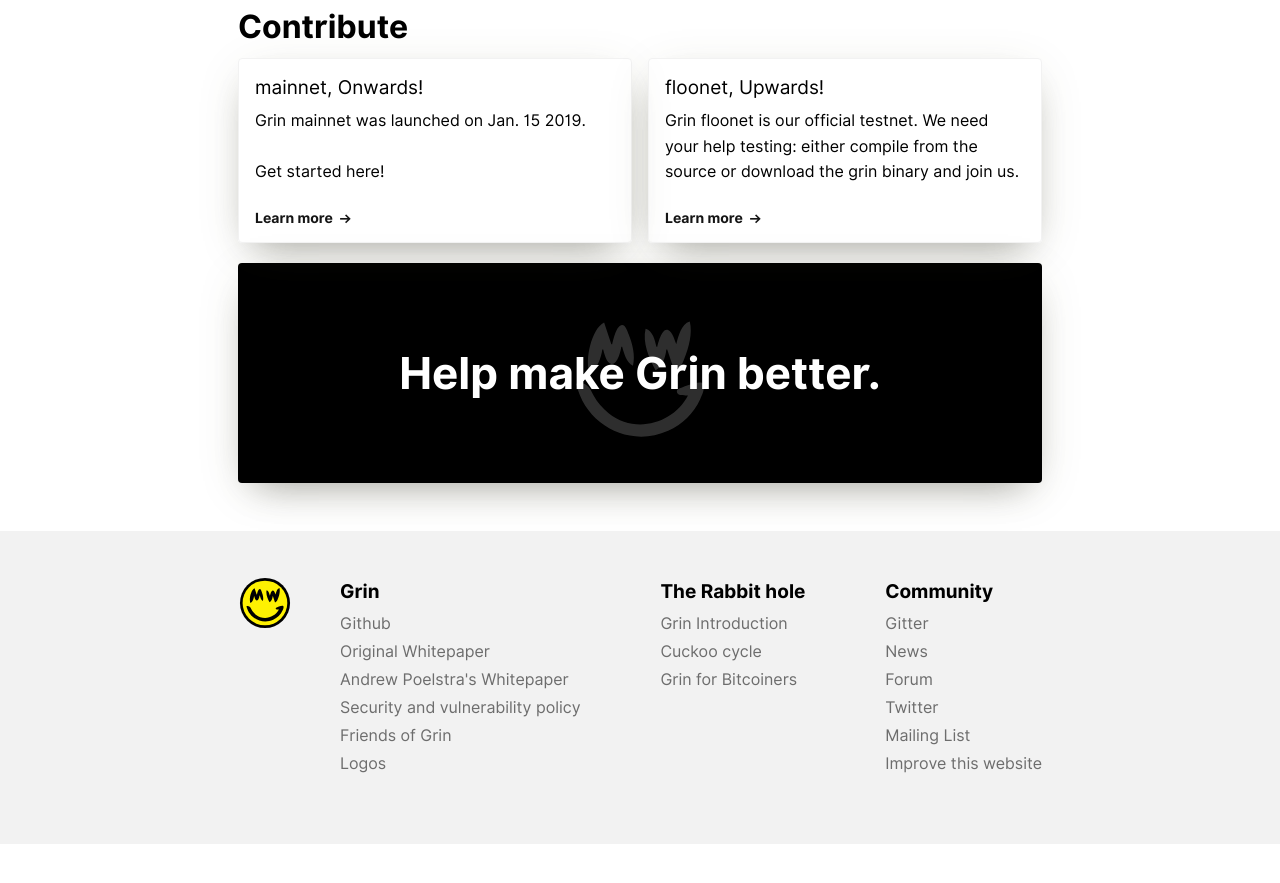
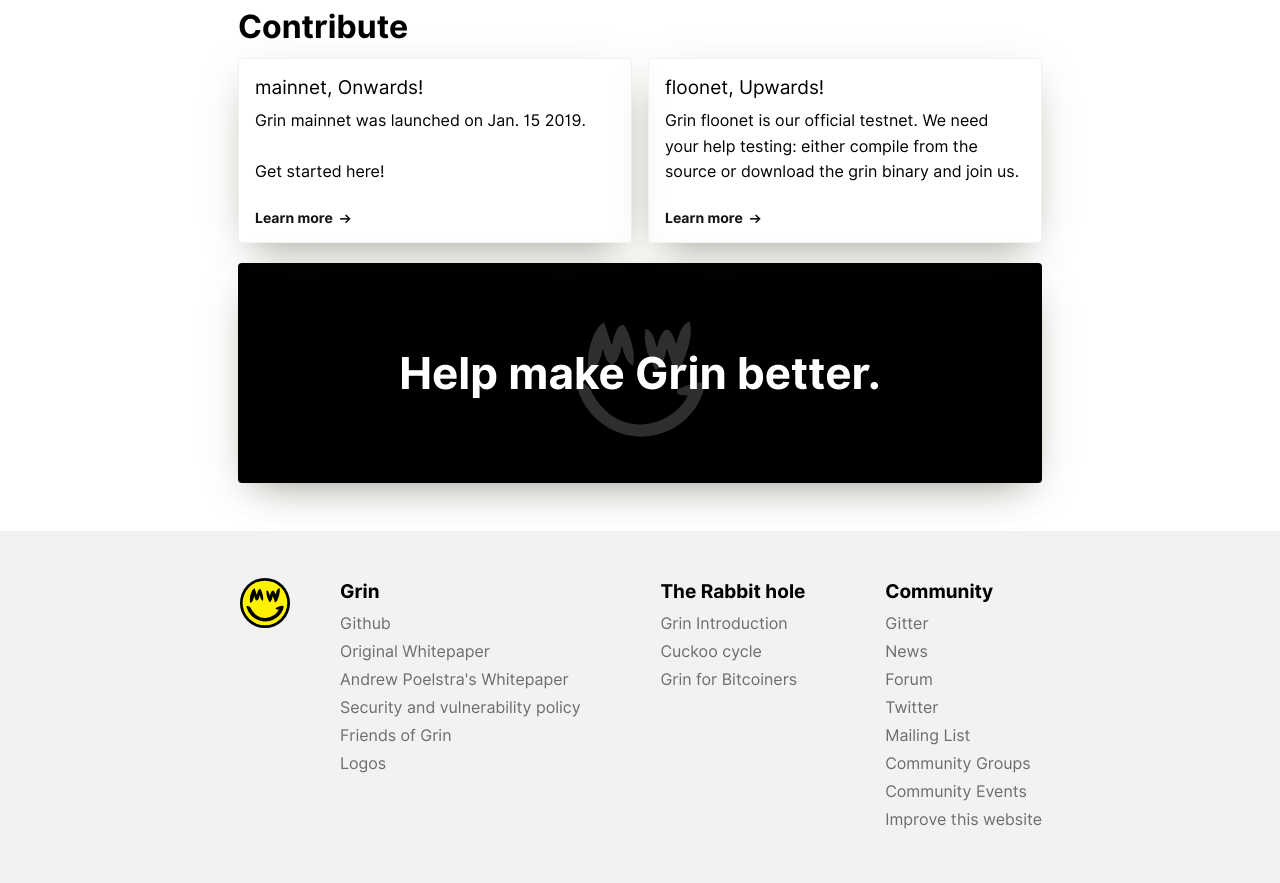
Before and after one commit to mimblewimble/site, a Jekyll site: the page built from index.html, in a window 1280 px wide and 900 px high, scrolled down 1966 px. Shown: the top 883 px of the window. Built offline with Jekyll 4.4.1, drawn with Linux system fonts in a browser that asks for light colours; nearby versions of some CDN libraries; before the commit the page ends 2810 px from its top, so only the background shows below that.

Commit message:
add community and event wiki links to footer

```diff
--- a/_includes/footer.html
+++ b/_includes/footer.html
@@ -25,6 +25,8 @@
       <div><a href="https://www.grin-forum.org/">Forum</a></div>
       <div><a href="https://twitter.com/grincouncil">Twitter</a></div>
       <div><a href="https://launchpad.net/~mimblewimble">Mailing List</a></div>
+      <div><a href="https://github.com/mimblewimble/docs/wiki/News-and-Channels#communities">Community Groups</a></div>
+      <div><a href="https://github.com/mimblewimble/docs/wiki/Events">Community Events</a></div>
       <div><a href="/page-contribution-howto">Improve this website</a></div>
     </section>
   </div>
```
